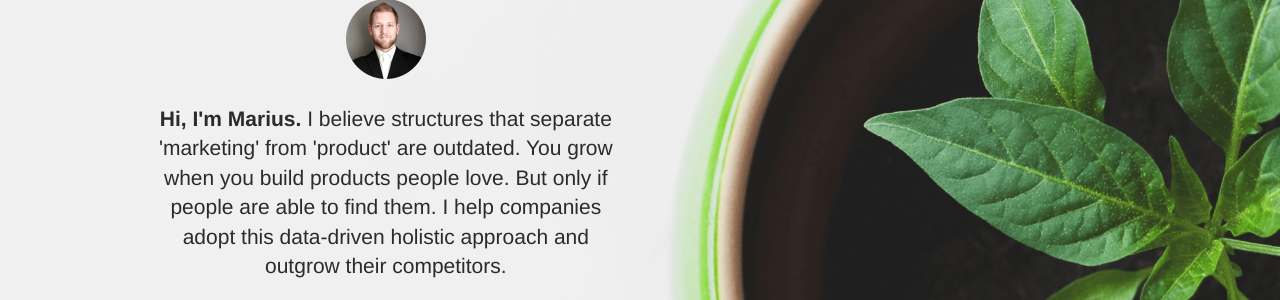
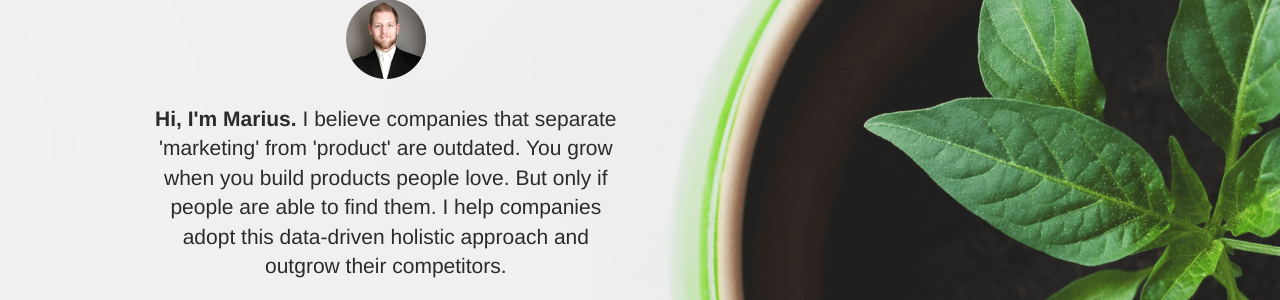
Before and after one commit to dimdal/dimdal.github.io, a Jekyll site: the page built from index.html, in a window 1280 px wide. Shown: the part 301-601 px from the top of the page. Built offline with Jekyll 4.4.1, drawn with Linux system fonts in a browser that asks for light colours; nearby versions of some CDN libraries.

Commit message:
Changed text in jumbotron

```diff
--- a/_includes/jumbotron.html
+++ b/_includes/jumbotron.html
@@ -6,7 +6,7 @@
 		</div>
 		<div class="row">
 			<div class="col-sm-5 col-sm-offset-1 text-center">
-				<p class="lead"><strong>Hi, I'm Marius.</strong> I believe structures that separate 'marketing' from 'product' are outdated. You grow when you build products people love. But only if people are able to find them. I help companies adopt this data-driven holistic approach and outgrow their competitors. </p>
+				<p class="lead"><strong>Hi, I'm Marius.</strong> I believe companies that separate 'marketing' from 'product' are outdated. You grow when you build products people love. But only if people are able to find them. I help companies adopt this data-driven holistic approach and outgrow their competitors. </p>
 			</div>
 		</div>
 		<div class="row">
```
